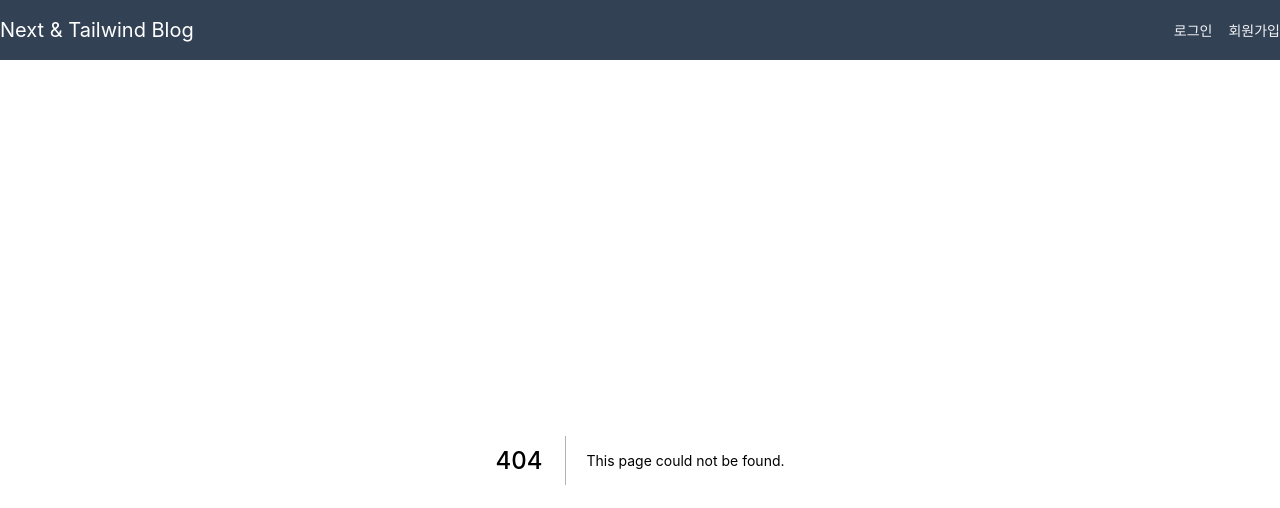
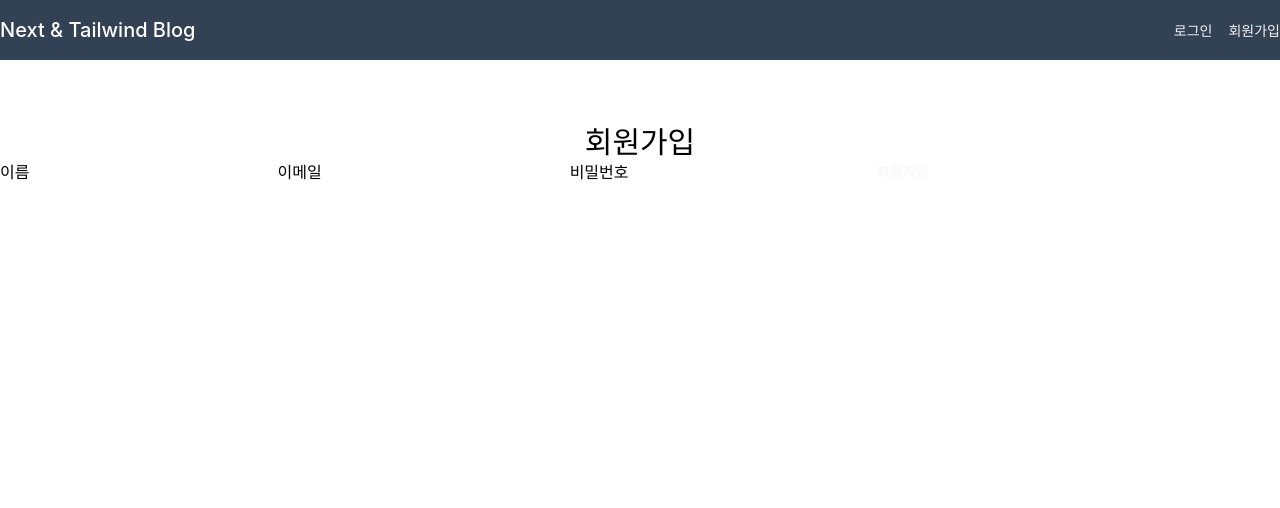
Before and after one commit to dailyuno/next-realworld-tailwind, a Next.js app: page /user/register in a window 1280 px wide. Before the commit this address had no page. Shown: the top 508 px of the page. Built offline with nearby package versions, Linux system fonts and the light colour scheme.

Commit message:
feat: 회원가입 페이지 추가

```diff
--- a/common/components/layouts/Header.tsx
+++ b/common/components/layouts/Header.tsx
@@ -7,7 +7,9 @@
         <div className="flex justify-between">
           <div className="py-4">
             <Link href="/">
-              <a className="text-xl text-white">Next & Tailwind Blog</a>
+              <a className="text-xl text-white font-medium">
+                Next & Tailwind Blog
+              </a>
             </Link>
           </div>
           <ul className="flex items-center">
@@ -17,7 +19,7 @@
               </Link>
             </li>
             <li className="pl-4">
-              <Link href="/">
+              <Link href="/user/register">
                 <a className="text-sm text-gray-100">회원가입</a>
               </Link>
             </li>
--- /dev/null
+++ b/pages/user/register.tsx
@@ -0,0 +1,21 @@
+import { NextPage } from "next";
+import Head from "next/head";
+import RegisterForm from "~/modules/user/components/RegisterForm";
+
+const Register: NextPage = () => {
+  return (
+    <>
+      <Head>
+        <title>회원가입 | Next & Tailwind Blog</title>
+        <meta name="description" content="회원가입 페이지입니다." />
+      </Head>
+      <div className="container m-auto py-16">
+        <h2 className="font-medium text-3xl text-center">회원가입</h2>
+
+        <RegisterForm />
+      </div>
+    </>
+  );
+};
+
+export default Register;
```
